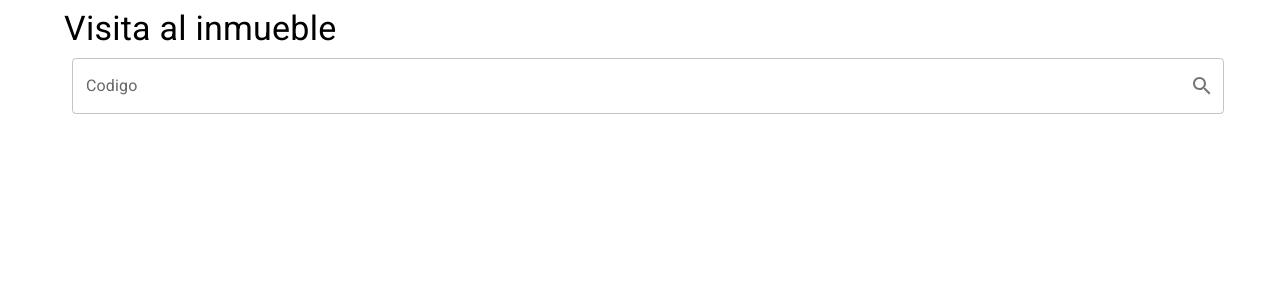
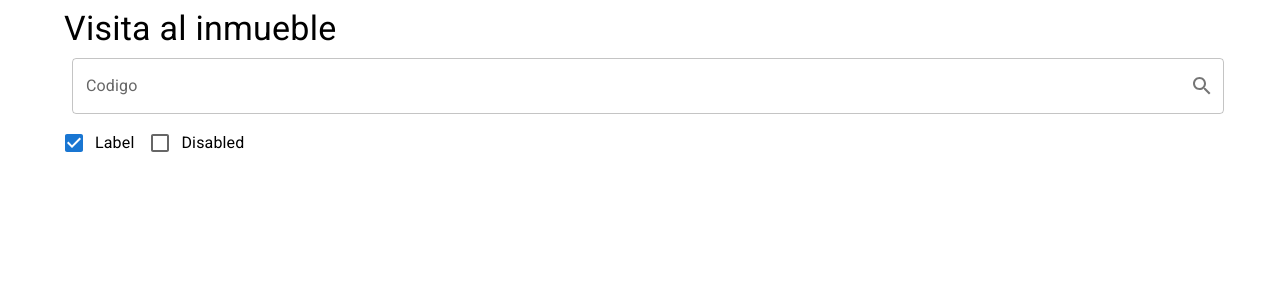
Before and after one commit to gaperaltav/property-visit, a React (Create React App) app: page / in a window 1280 px wide. Shown: the top 300 px of the page. Built offline with nearby package versions, Linux system fonts and the light colour scheme.

Commit message:
Creating basic components

```diff
--- a/src/App.jsx
+++ b/src/App.jsx
@@ -1,11 +1,13 @@
 import { Container } from '@mui/material'
 import React from 'react'
+import PropertyAttibutes from './components/PropertyAttibutes/propertyAttributes'
 import SearchBar from './components/SearchBar/SearchBar'
 
 function App() {
   return (
     <Container className="App">
       <SearchBar />
+      <PropertyAttibutes />
     </Container>
   )
 }
--- /dev/null
+++ b/src/components/PropertyAttibutes/propertyAttributes.jsx
@@ -0,0 +1,19 @@
+import React from 'react'
+import { FormGroup, FormControlLabel, Checkbox } from '@mui/material'
+
+function PropertyAttibutes() {
+  return (
+    <FormGroup row>
+      <FormControlLabel
+        label="Label"
+        control={<Checkbox defaultChecked />}
+      />
+      <FormControlLabel
+        label="Disabled"
+        control={<Checkbox />}
+      />
+    </FormGroup>
+  )
+}
+
+export default PropertyAttibutes
--- a/src/components/SearchBar/SearchBar.jsx
+++ b/src/components/SearchBar/SearchBar.jsx
@@ -1,8 +1,7 @@
 import React, { useState } from 'react'
 import PropTypes from 'prop-types'
 import {
-  FormControl,
-  IconButton, InputAdornment, InputLabel, OutlinedInput, Typography,
+  FormControl, IconButton, InputAdornment, InputLabel, OutlinedInput, Typography,
 } from '@mui/material'
 import SearchIcon from '@mui/icons-material/Search'
 import { Box } from '@mui/system'
@@ -33,6 +32,7 @@ function SearchBar() {
   }
 
   const onSearchClicked = () => {
+    // eslint-disable-next-line no-console
     console.log('search Clicked')
   }
 
```
